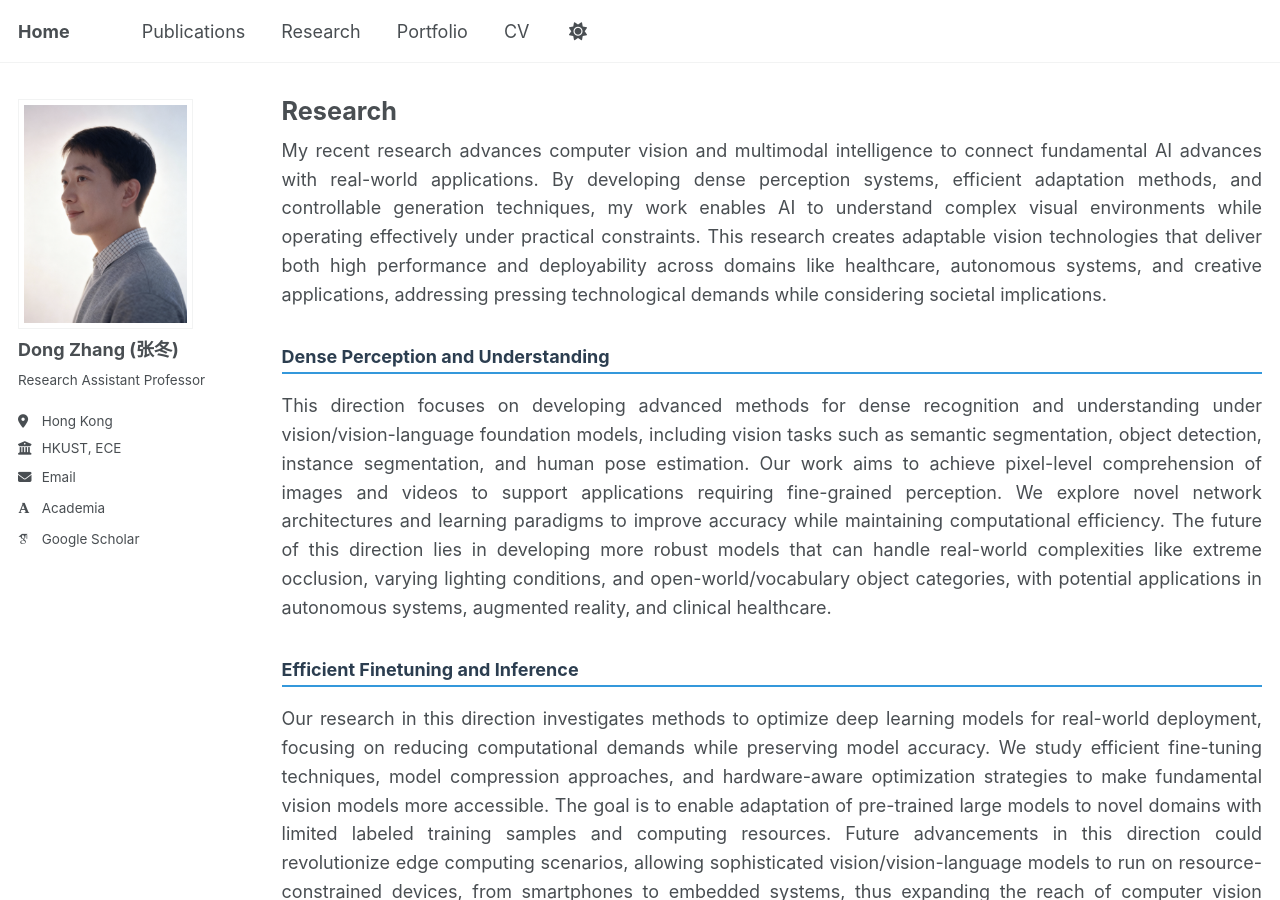
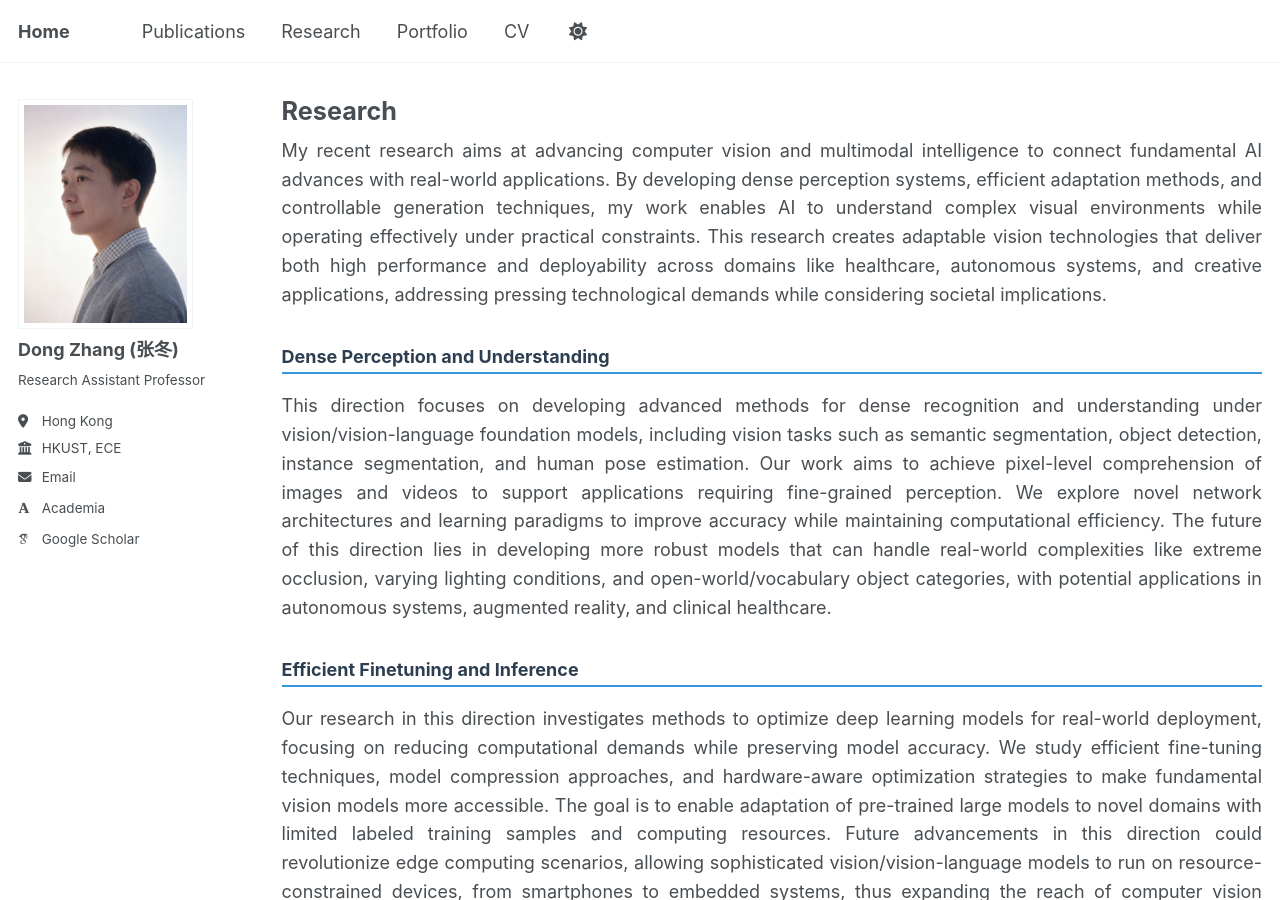
Before and after one commit to dongzhang89/dongzhang89.github.io, a Jekyll site: the page built from _pages/research.html, in a window 1280 px wide and 900 px high. Built offline with Jekyll 4.4.1, drawn with Linux system fonts in a browser that asks for light colours; some web fonts are replaced; a script that is not in the unit is left out.

Commit message:
Update research.html

```diff
--- a/_pages/research.html
+++ b/_pages/research.html
@@ -57,7 +57,7 @@ author_profile: true
 
 <div class="research-content">
 
-My recent research advances computer vision and multimodal intelligence to connect fundamental AI advances with real-world applications. By developing dense perception systems, efficient adaptation methods, and controllable generation techniques, my work enables AI to understand complex visual environments while operating effectively under practical constraints. This research creates adaptable vision technologies that deliver both high performance and deployability across domains like healthcare, autonomous systems, and creative applications, addressing pressing technological demands while considering societal implications.
+My recent research aims at advancing computer vision and multimodal intelligence to connect fundamental AI advances with real-world applications. By developing dense perception systems, efficient adaptation methods, and controllable generation techniques, my work enables AI to understand complex visual environments while operating effectively under practical constraints. This research creates adaptable vision technologies that deliver both high performance and deployability across domains like healthcare, autonomous systems, and creative applications, addressing pressing technological demands while considering societal implications.
 
 <div class="research-section">
 <h3>Dense Perception and Understanding</h3>
```
